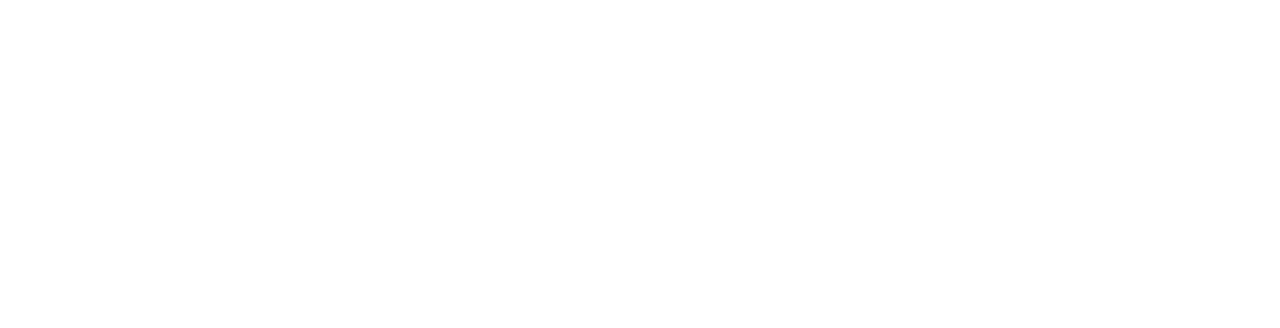
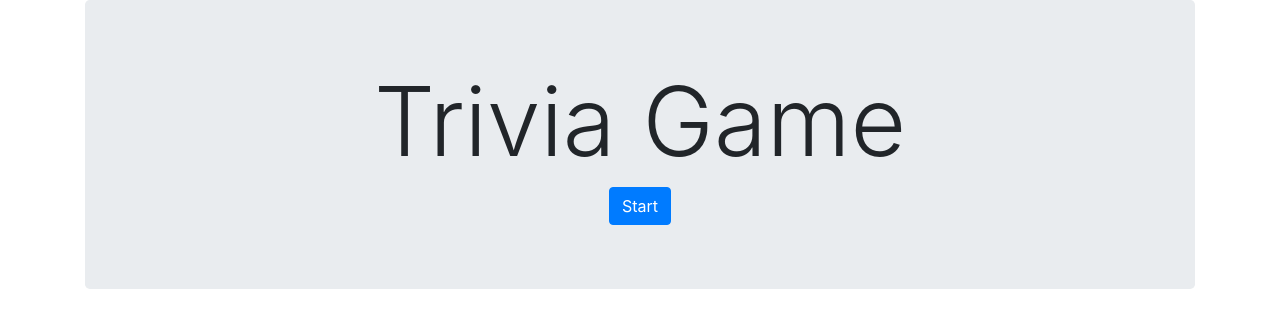
Before and after one commit to noelru94/TriviaGame, a plain HTML site: page index.html in a window 1280 px wide. Drawn offline with nearby package versions, Linux system fonts and the light colour scheme.

Commit message:
jumbotron 'Trivia Game' title and 'start' button

```diff
--- a/index.html
+++ b/index.html
@@ -9,7 +9,14 @@
     <title>Trivia Game</title>
 </head>
 <body>
-
+    <!-- main-container -->
+    <div class="container">
+        <!-- jumbotron-->
+        <div class="jumbotron text-center">
+            <h1 id="game-title" class="display-1">Trivia Game</h1>
+            <a id="start-button" class="btn btn-primary btn-lrg" href="#" role="button">Start</a>
+        </div>
+    </div>
 
     <script type="text/javascript" src="https://cdnjs.cloudflare.com/ajax/libs/jquery/3.2.1/jquery.min.js"></script>
     <script type="text/javascript" src="assets/javascript/app.js"></script>
```
